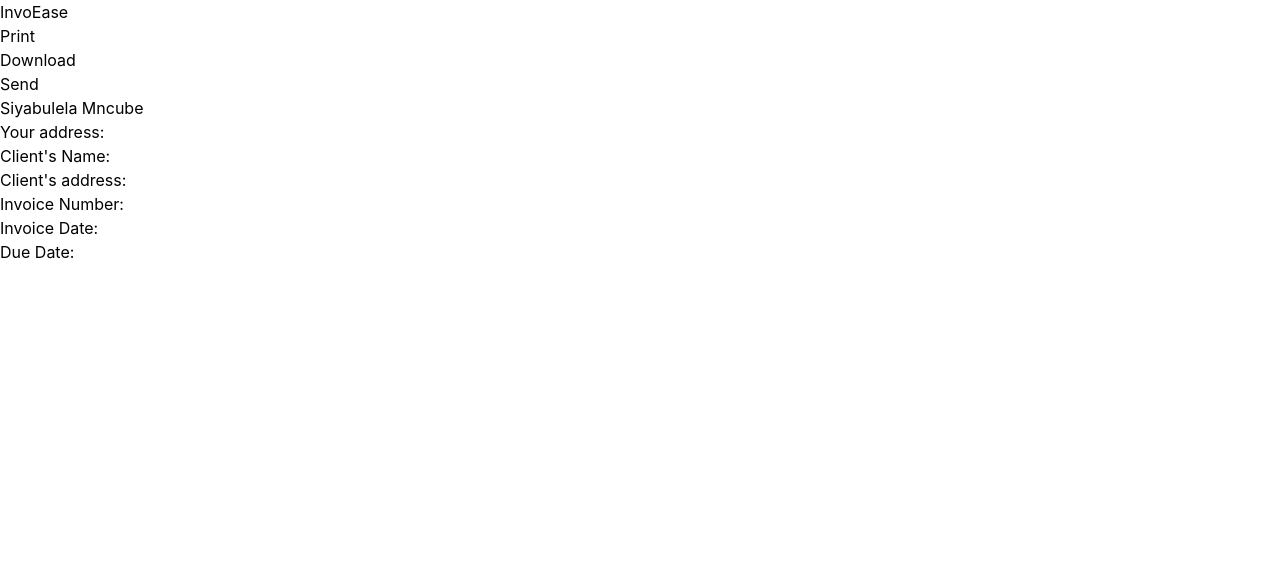
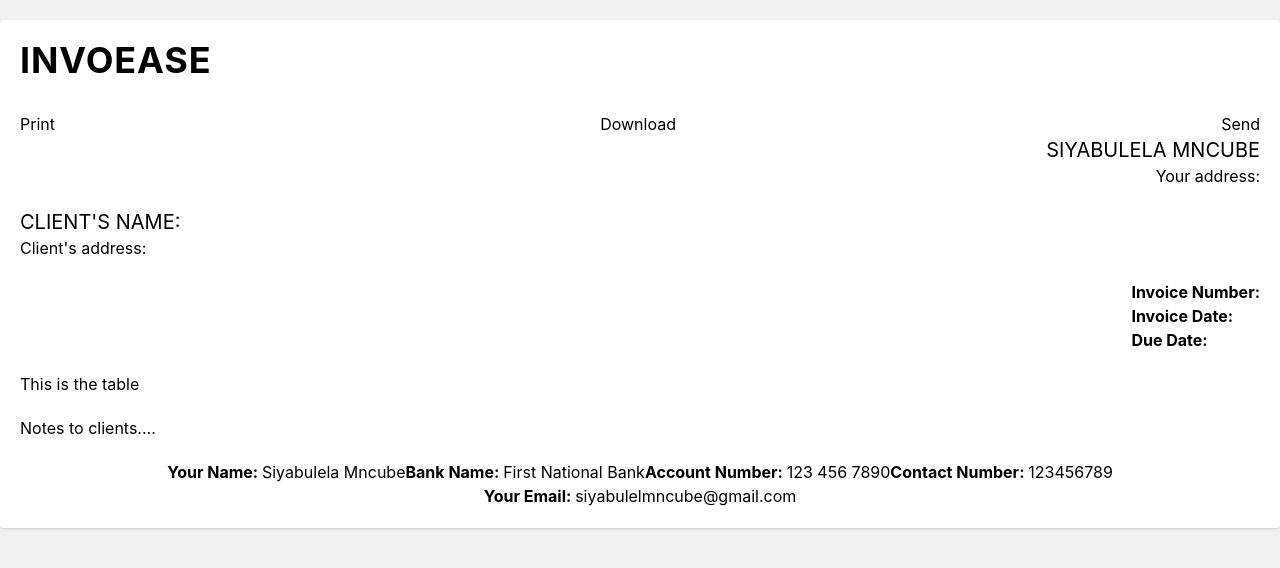
Before and after one commit to Fihliwe/InvoEase, a JavaScript app in the folder invoease/: page / in a window 1280 px wide. Shown: the top 568 px of the page. Built offline with nearby package versions, Linux system fonts and the light colour scheme; the HTML template or start-up script is replaced by a standard one.

Commit message:
feat: added css to ui in app.js

```diff
--- a/invoease/src/App.js
+++ b/invoease/src/App.js
@@ -3,50 +3,68 @@
 
   return (
     <>
-      <main>
+      <main className="m-5 p-5 xl:m-w-4xl xl:mx-auto bg-white rounded shadow">
         {/*header*/}
-        <header>
+        <header className="flex flex-col items-center justify-center mb-5 xl:flex-row xl:justify-between">
           <div>
-            <h2>InvoEase</h2>
+            <h1 className="font-bold uppercase tracking-wide text-4xl mb-3">InvoEase</h1>
           </div>
         </header>
 
         <div>
-          <ul>
-            <li><button onClick={handlePrint}>Print</button></li>
-            <li>Download</li>
-            <li>Send</li>
+          <ul className="flex items-center justify-between flex-wrap">
+            <li><button onClick={handlePrint} className="btn btn-print">Print</button></li>
+            <li><button className="btn btn-download">Download</button></li>
+            <li><button className="btn btn-print-send">Send</button></li>
           </ul>
         </div>
         {/*end of header*/}
 
       {/* Your Details*/}
-      <section>
-        <h2>Siyabulela Mncube</h2>
+      <section className="flex flex-col items-end justify-end">
+        <h2 className="text-xl uppercase">Siyabulela Mncube</h2>
         <p>Your address: </p>
       </section>
       {/* End of Your Details*/}
 
       {/* Clients Details*/}
-      <section>
-        <h2>Client's Name: </h2>
+      <section className="mt-5">
+        <h2 className="text-xl uppercase">Client's Name: </h2>
         <p> Client's address: </p>
       </section>
       {/* End of clients Details*/}
 
       {/* Date */}
-        <article>
+        <article className="my-5 flex items-end justify-end">
           <ul>
-            <li>Invoice Number: </li>
-            <li> Invoice Date: </li>
-            <li>Due Date: </li>
+            <li><span className="font-bold">Invoice Number: </span></li>
+            <li><span className="font-bold"> Invoice Date: </span></li>
+            <li><span className="font-bold">Due Date: </span></li>
           </ul>
         </article>
       {/* end of Date */}
 
       {/* Table */}
+      <div className="my-5">This is the table</div>
+      {/* End of table  */}
 
-      {/* End of table  */}
+      {/* Notes */}
+      <section className="mb-5">
+        {/* Text Area */}
+        <p>Notes to clients....</p>
+        {/* End of Text Area */}
+      </section>
+      {/* End of Notes */}
+
+      {/* Footer */}
+      <ul className="flex flex-wrap items-center justify-center">
+        <li><span className="font-bold">Your Name: </span> Siyabulela Mncube</li>
+        <li><span className="font-bold">Bank Name: </span>First National Bank</li>
+        <li><span className="font-bold">Account Number: </span>123 456 7890</li>
+        <li><span className="font-bold">Contact Number: </span>123456789</li>
+        <li><span className="font-bold">Your Email: </span>siyabulelmncube@gmail.com</li>
+      </ul>
+      {/* End of Footer */}
       </main>
     </>
   );
--- a/invoease/src/Buttons/handlePrint.js
+++ b/invoease/src/Buttons/handlePrint.js
@@ -1,3 +1,4 @@
+ // prints invoice page for client
 const handlePrint = () => {
     window.print()
 };
--- a/invoease/src/index.css
+++ b/invoease/src/index.css
@@ -5,6 +5,7 @@
     sans-serif;
   -webkit-font-smoothing: antialiased;
   -moz-osx-font-smoothing: grayscale;
+  background-color: #f1f1f1;
 }
 
 code {
```
